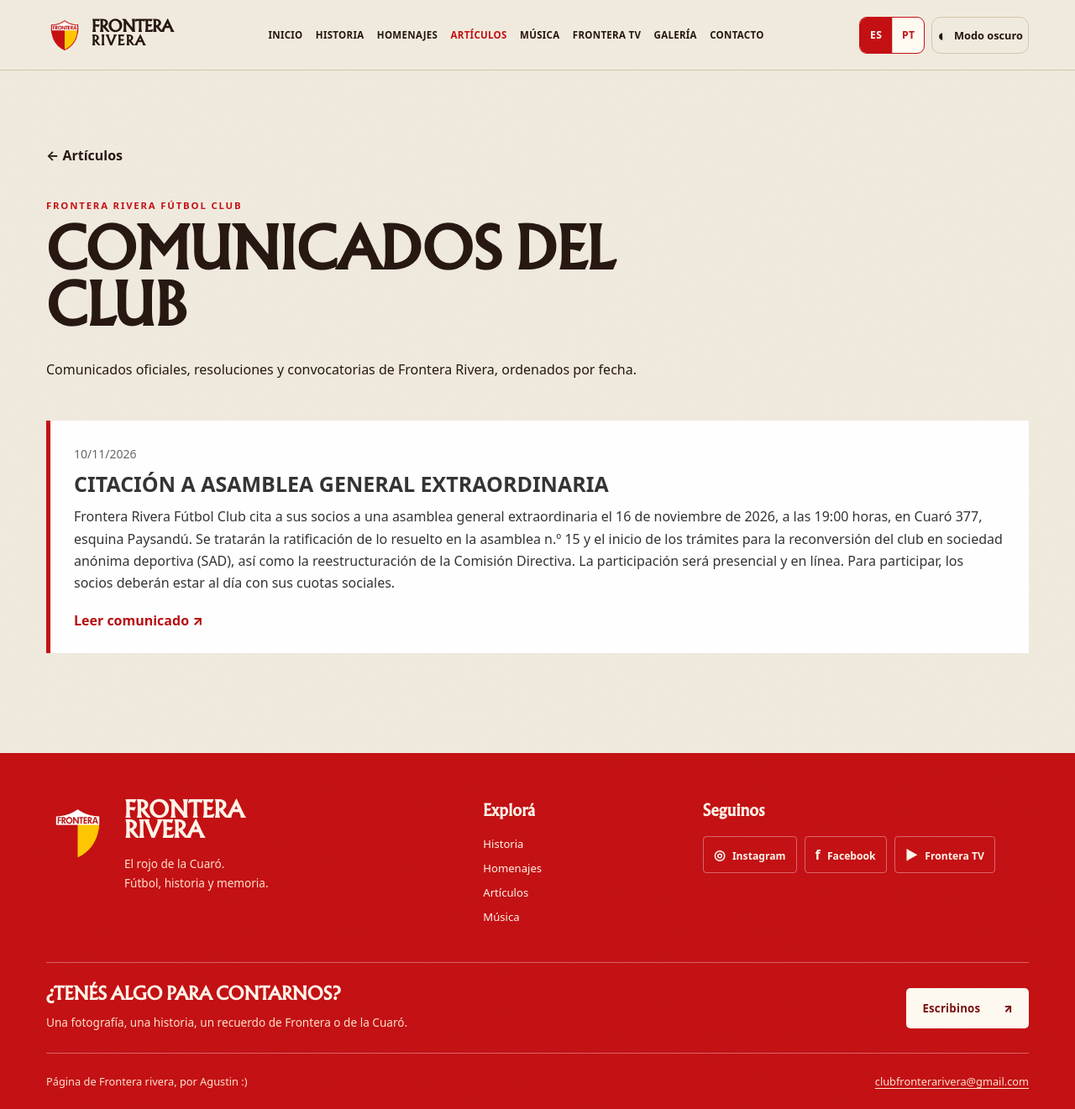
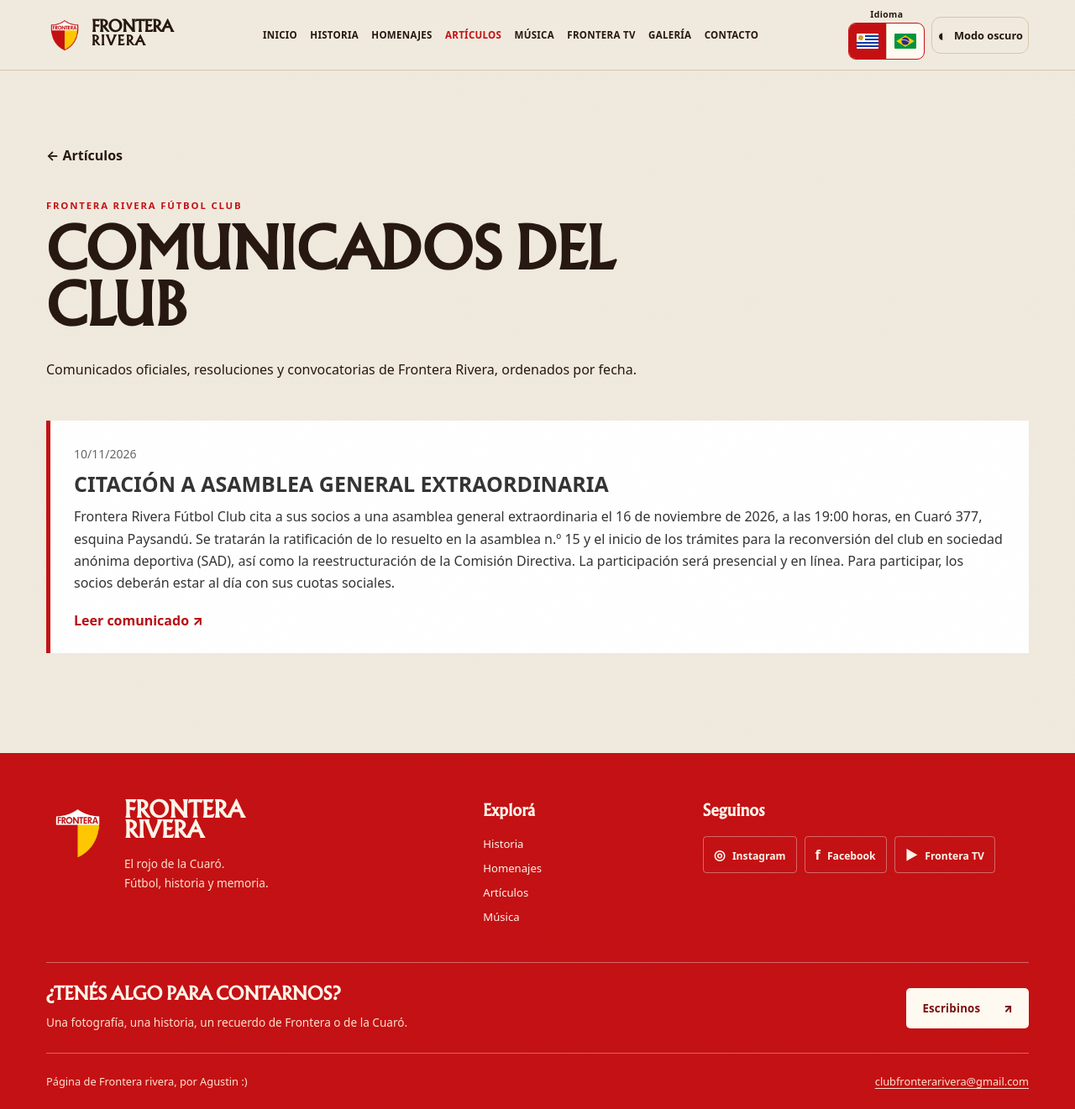
Before and after one commit to lilguti384-jpg/FronteraRivera, a Jekyll site: the page built from articulos/comunicados/index.html, in a window 1280 px wide and 1321 px high. Shown: the whole window at 84% size. Built offline with Jekyll 4.4.1, drawn with Linux system fonts in a browser that asks for light colours; some web fonts are replaced.

Commit message:
Mostrar etiqueta Idioma y banderas de Uruguay y Brasil en el selector

```diff
--- a/_includes/idiomas.html
+++ b/_includes/idiomas.html
@@ -1 +1 @@
-{% assign es = page.url | default: '/' %}{% assign pt = '/pt' | append: es %}{% if page.lang == 'pt-BR' %}{% assign pt = page.url %}{% assign es = page.url | remove_first: '/pt' %}{% elsif page.collection == 'posts' %}{% assign pt = '/pt/articulos/' %}{% endif %}<nav class="language-toggle" aria-label="{% if page.lang == 'pt-BR' %}Selecionar idioma{% else %}Seleccionar idioma{% endif %}"><a href="{{ es | relative_url }}" lang="es-UY" hreflang="es-UY"{% unless page.lang == 'pt-BR' %} aria-current="true"{% endunless %}>ES</a><a href="{{ pt | relative_url }}" lang="pt-BR" hreflang="pt-BR"{% if page.lang == 'pt-BR' %} aria-current="true"{% endif %}>PT</a></nav>
+{% assign es = page.url | default: '/' %}{% assign pt = '/pt' | append: es %}{% if page.lang == 'pt-BR' %}{% assign pt = page.url %}{% assign es = page.url | remove_first: '/pt' %}{% elsif page.collection == 'comunicados' %}{% assign pt = '/pt/articulos/comunicados/' %}{% elsif page.collection == 'posts' %}{% assign pt = '/pt/articulos/' %}{% endif %}<div class="language-picker" style="display:flex;flex-direction:column;align-items:center;gap:4px;flex-shrink:0"><span aria-hidden="true" style="font-size:.65rem;font-weight:800;line-height:1;letter-spacing:.04em">Idioma</span><nav class="language-toggle" aria-label="{% if page.lang == 'pt-BR' %}Selecionar idioma{% else %}Seleccionar idioma{% endif %}"><a href="{{ es | relative_url }}" lang="es-UY" hreflang="es-UY" aria-label="Español — Uruguay" title="Español — Uruguay"{% unless page.lang == 'pt-BR' %} aria-current="true"{% endunless %}><img src="{{ "/assets/img/banderas/uy.svg" | relative_url }}" alt="" width="26" height="18" style="display:block;width:26px;height:18px;object-fit:cover;border-radius:1px"></a><a href="{{ pt | relative_url }}" lang="pt-BR" hreflang="pt-BR" aria-label="Português — Brasil" title="Português — Brasil"{% if page.lang == 'pt-BR' %} aria-current="true"{% endif %}><img src="{{ "/assets/img/banderas/br.svg" | relative_url }}" alt="" width="26" height="18" style="display:block;width:26px;height:18px;object-fit:cover;border-radius:1px"></a></nav></div>
--- a/_layouts/comunicados-base.html
+++ b/_layouts/comunicados-base.html
@@ -6,5 +6,5 @@
  </div><nav id="mobileNav" class="nav-mobile" aria-label="Navegación móvil"><div class="wrap"><a href="/pt/" >Início</a><a href="/pt/historia/" >História</a><a href="/pt/historia/homenajes/" >Homenagens</a><a href="/pt/articulos/" aria-current="page" >Artigos</a><a href="/pt/musica/" >Música</a><a href="/pt/frontera-tv/" >Frontera TV</a><a href="/pt/galeria/" >Galeria</a><a href="/pt/contacto/" >Contato</a><button class="mobile-dark" data-dark-toggle type="button" aria-pressed="false">◐ Modo escuro</button></div></nav></header>{% else %}<header class="site-header" id="cabecera"><div class="header-inner wrap">
  <a href="/index.html" class="brand" aria-label="Inicio Frontera Rivera"><img src="{{ site.data.sitio.logo | relative_url }}" alt="" width="48" height="53"><span>FRONTERA<br><small>RIVERA</small></span></a>
  <nav class="nav-desktop" aria-label="Navegación principal"><a href="/index.html" >Inicio</a><a href="/historia/index.html" >Historia</a><a href="/historia/homenajes/index.html" >Homenajes</a><a href="/articulos/index.html" aria-current="page" >Artículos</a><a href="/musica/index.html" >Música</a><a href="/frontera-tv/index.html" >Frontera TV</a><a href="/galeria/index.html" >Galería</a><a href="/contacto/index.html" >Contacto</a></nav>
- <div class="header-buttons">{% if page.collection == "comunicados" %}<a class="text-arrow" href="/pt/articulos/comunicados/" lang="pt-BR">Comunicados · PT</a>{% else %}{% include idiomas.html %}{% endif %}<button class="dark-toggle" data-dark-toggle type="button" aria-label="Activar modo oscuro" aria-pressed="false"><span class="dark-symbol" aria-hidden="true">◐</span><span class="dark-label">Modo oscuro</span></button><button class="menu-toggle" type="button" id="menuToggle" aria-label="Abrir menú" aria-expanded="false" aria-controls="mobileNav"><span></span><span></span><span></span></button></div>
+ <div class="header-buttons">{% include idiomas.html %}<button class="dark-toggle" data-dark-toggle type="button" aria-label="Activar modo oscuro" aria-pressed="false"><span class="dark-symbol" aria-hidden="true">◐</span><span class="dark-label">Modo oscuro</span></button><button class="menu-toggle" type="button" id="menuToggle" aria-label="Abrir menú" aria-expanded="false" aria-controls="mobileNav"><span></span><span></span><span></span></button></div>
  </div><nav id="mobileNav" class="nav-mobile" aria-label="Navegación móvil"><div class="wrap"><a href="/index.html" >Inicio</a><a href="/historia/index.html" >Historia</a><a href="/historia/homenajes/index.html" >Homenajes</a><a href="/articulos/index.html" aria-current="page" >Artículos</a><a href="/musica/index.html" >Música</a><a href="/frontera-tv/index.html" >Frontera TV</a><a href="/galeria/index.html" >Galería</a><a href="/contacto/index.html" >Contacto</a><button class="mobile-dark" data-dark-toggle type="button" aria-pressed="false">◐ Modo oscuro</button></div></nav></header>{% endif %}<main id="principal">{{ content }}</main>{% include pie.html %}<script src="/assets/app.js?v=pt-20261109" defer></script></body></html>
```
Also changed, not shown: assets/img/banderas/br.svg (added), assets/img/banderas/uy.svg (added).
